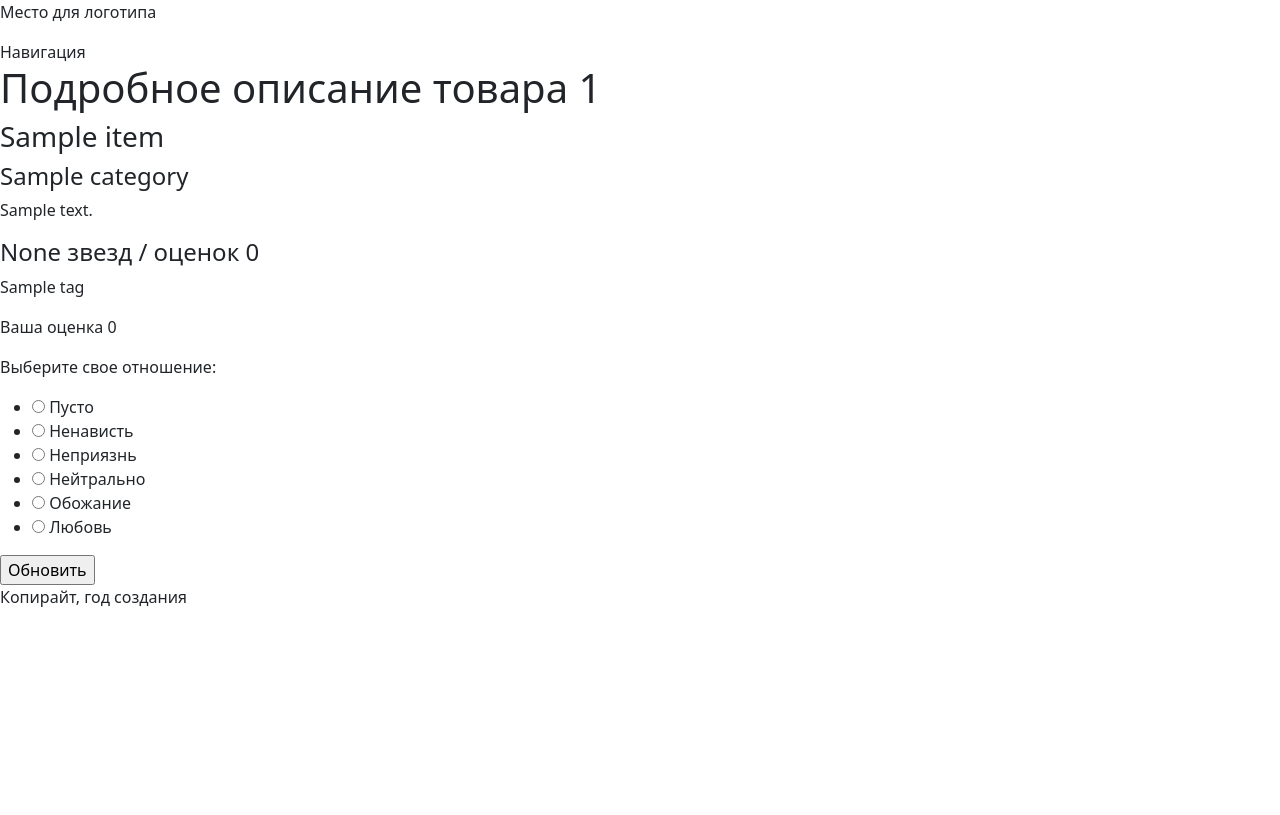
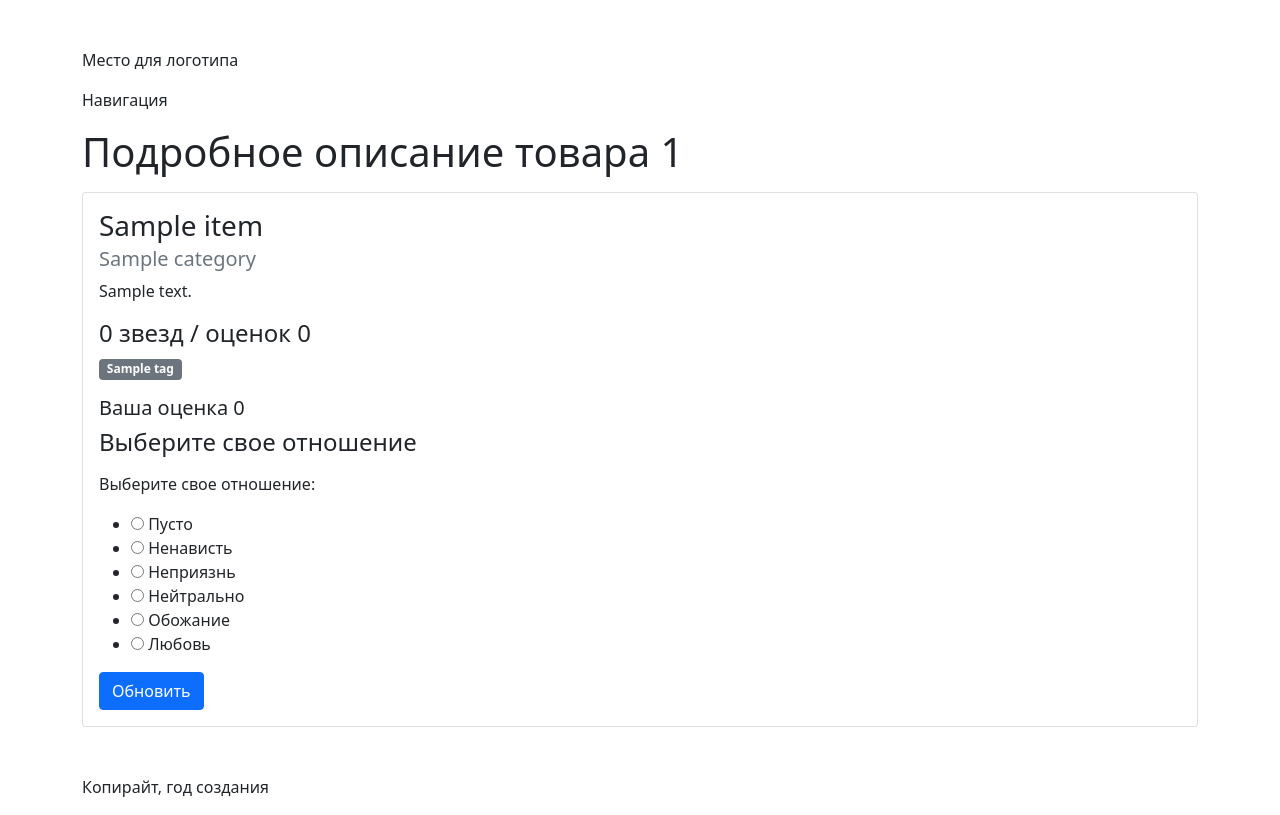
Before and after one commit to sunshineOfficial/Django, a Django app: page /catalog/1/ in a window 1280 px wide. Before the commit the page ends 607 px from the top, so only its background shows below. Run offline with Django 3.2, Linux system fonts and the light colour scheme; a user stored in the database is signed in; tables that the repository leaves empty hold one stand-in row (values such as "Sample post").

Commit message:
Issue #7 additional fix + new design

```diff
--- a/lyceum/catalog/views.py
+++ b/lyceum/catalog/views.py
@@ -24,31 +24,19 @@
     item = Item.objects.detailed_item(pk)
     stars = Rating.objects.filter(item=item, star__in=list(
         filter(lambda x: x != 0, map(lambda y: y[0], Rating.RATING_CHOICES)))).aggregate(Avg('star'), Count('star'))
-    try:
-        user = User.objects.get(username=request.user.username)
-        try:
-            user_star = Rating.objects.get(user_id=user.id, item=item)
-        except Rating.DoesNotExist:
-            user_star = Rating(user=user, item=item)
-        form = RatingUpdateForm(request.POST or None)
-        if form.is_valid():
-            user_star.star = form.cleaned_data['stars']
-            user_star.save()
-            return redirect('item_detail', pk)
-
-        context = {
-            'pk': pk,
-            'item': item,
-            'stars': stars,
-            'user': user,
-            'user_star': user_star,
-            'form': form
-        }
-    except User.DoesNotExist:
-        context = {
-            'pk': pk,
-            'item': item,
-            'stars': stars,
-            'user': None
-        }
+    user = User.objects.filter(username=request.user.username).first()
+    user_star = Rating.objects.get_or_create(user_id=user.id, item=item)[0]
+    form = RatingUpdateForm(request.POST or None)
+    if form.is_valid():
+        user_star.star = form.cleaned_data['stars']
+        user_star.save()
+        return redirect('item_detail', pk)
+    context = {
+        'pk': pk,
+        'item': item,
+        'stars': stars,
+        'user': user,
+        'user_star': user_star,
+        'form': form
+    }
     return render(request, template, context)
--- a/lyceum/templates/about/description.html
+++ b/lyceum/templates/about/description.html
@@ -2,5 +2,5 @@
 
 {% block title %}Описание проекта{% endblock %}
 {% block content %}
-  <h1>Описание проекта</h1>
+  <h1 class="my-3">Описание проекта</h1>
 {% endblock %}
--- a/lyceum/templates/base.html
+++ b/lyceum/templates/base.html
@@ -8,6 +8,7 @@
         integrity="sha384-1BmE4kWBq78iYhFldvKuhfTAU6auU8tT94WrHftjDbrCEXSU1oBoqyl2QvZ6jIW3" crossorigin="anonymous">
 </head>
 <body>
+<div class="container">
 {% include "includes/header.html" %}
 
 {% block content %}
@@ -15,6 +16,7 @@
 {% endblock %}
 
 {% include "includes/footer.html" %}
+</div>
 
 <script src="https://cdn.jsdelivr.net/npm/bootstrap@5.1.3/dist/js/bootstrap.bundle.min.js"
         integrity="sha384-ka7Sk0Gln4gmtz2MlQnikT1wXgYsOg+OMhuP+IlRH9sENBO0LRn5q+8nbTov4+1p"
--- a/lyceum/templates/catalog/detail.html
+++ b/lyceum/templates/catalog/detail.html
@@ -2,18 +2,26 @@
 
 {% block title %}Подробное описание товара{% endblock %}
 {% block content %}
-  <h1>Подробное описание товара {{ pk }}</h1>
-  <h3>{{ item.name }}</h3>
-  <h4>{{ item.category.name }}</h4>
-  <p>{{ item.text }}</p>
-  <h4>{{ stars.star__avg }} звезд / оценок {{ stars.star__count }}</h4>
-  <p>{{ item.tags.all|join:", " }}</p>
+  <h1 class="my-3">Подробное описание товара {{ pk }}</h1>
+  <div class="card">
+    <div class="card-body">
+      <h3 class="card-title">{{ item.name }}</h3>
+      <h5 class="card-subtitle mb-2 text-muted">{{ item.category.name }}</h5>
+      <p class="card-text">{{ item.text }}</p>
+      <h4 class="card-text mb-2">
+        {% if stars.star__avg %}{{ stars.star__avg }}{% else %}0{% endif %} звезд / оценок {{ stars.star__count }}</h4>
+      {% for tag in item.tags.all %}
+        <span class="badge bg-secondary mb-2">{{ tag.name }}</span>
+      {% endfor %}
       {% if user and user.is_authenticated %}
-    <p>Ваша оценка {{ user_star.star }}</p>
+        <h5 class="mt-2">Ваша оценка {{ user_star.star }}</h5>
         <form method="post">
           {% csrf_token %}
+          <h4>{{ form.stars.label }}</h4>
           <p>{{ form.as_p }}</p>
-      <input type="submit" value="Обновить">
+          <input type="submit" value="Обновить" class="btn btn-primary">
         </form>
       {% endif %}
+    </div>
+  </div>
 {% endblock %}
--- a/lyceum/templates/homepage/home.html
+++ b/lyceum/templates/homepage/home.html
@@ -2,8 +2,8 @@
 
 {% block title %}Главная{% endblock %}
 {% block content %}
-  <h1>Главная страница</h1>
-  <a href="{% url 'admin:index' %}">Админка</a>
+  <h1 class="my-3">Главная страница</h1>
+  <h3 class="mb-3"><a href="{% url 'admin:index' %}">Админка</a></h3>
 
   {% for item in items %}
     {% include "includes/item_card.html" %}
--- a/lyceum/templates/includes/footer.html
+++ b/lyceum/templates/includes/footer.html
@@ -1,3 +1,3 @@
-<footer>
+<footer class="mt-5">
   <p>Копирайт, год создания</p>
 </footer>
--- a/lyceum/templates/includes/header.html
+++ b/lyceum/templates/includes/header.html
@@ -1,4 +1,4 @@
-<header>
+<header class="mt-5">
   <p>Место для логотипа</p>
   <nav>Навигация</nav>
 </header>
--- a/lyceum/templates/users/profile.html
+++ b/lyceum/templates/users/profile.html
@@ -2,5 +2,5 @@
 
 {% block title %}Мой профиль{% endblock %}
 {% block content %}
-  <h1>Мой профиль</h1>
+  <h1 class="mt-3">Мой профиль</h1>
 {% endblock %}
--- a/lyceum/templates/users/signup.html
+++ b/lyceum/templates/users/signup.html
@@ -2,5 +2,5 @@
 
 {% block title %}Регистрация{% endblock %}
 {% block content %}
-  <h1>Регистрация</h1>
+  <h1 class="mt-3">Регистрация</h1>
 {% endblock %}
--- a/lyceum/templates/users/user_detail.html
+++ b/lyceum/templates/users/user_detail.html
@@ -2,5 +2,5 @@
 
 {% block title %}Информация о пользователе{% endblock %}
 {% block content %}
-  <h1>Информация о пользователе {{ pk }}</h1>
+  <h1 class="mt-3">Информация о пользователе {{ pk }}</h1>
 {% endblock %}
--- a/lyceum/templates/users/user_list.html
+++ b/lyceum/templates/users/user_list.html
@@ -2,5 +2,5 @@
 
 {% block title %}Список пользователей{% endblock %}
 {% block content %}
-  <h1>Список пользователей</h1>
+  <h1 class="mt-3">Список пользователей</h1>
 {% endblock %}
```
Also changed, not shown: lyceum/templates/catalog/list.html (+7 -5 lines). Lines whose indentation alone changed are shown as unchanged.
